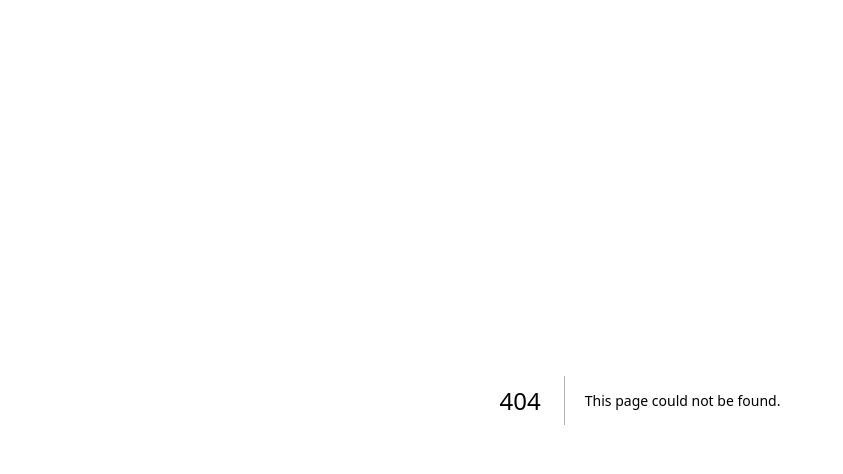
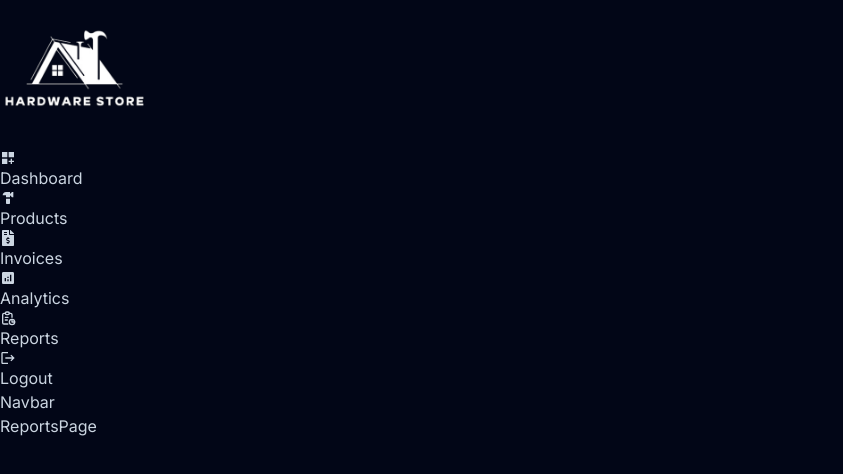
Before and after one commit to esthercate/Hardware-store-management, a Next.js app: page /dashboard/reports in a window 1280 px wide. Before the commit this address had no page. Shown: the top 474 px of the page, without its empty margins (0-843 px from the left). Built offline with nearby package versions, Linux system fonts and the light colour scheme.

Commit message:
Add reports page

```diff
--- /dev/null
+++ b/app/dashboard/reports/page.jsx
@@ -0,0 +1,7 @@
+import React from 'react'
+
+const ReportsPage = () => {
+  return <div>ReportsPage</div>
+}
+
+export default ReportsPage
```
